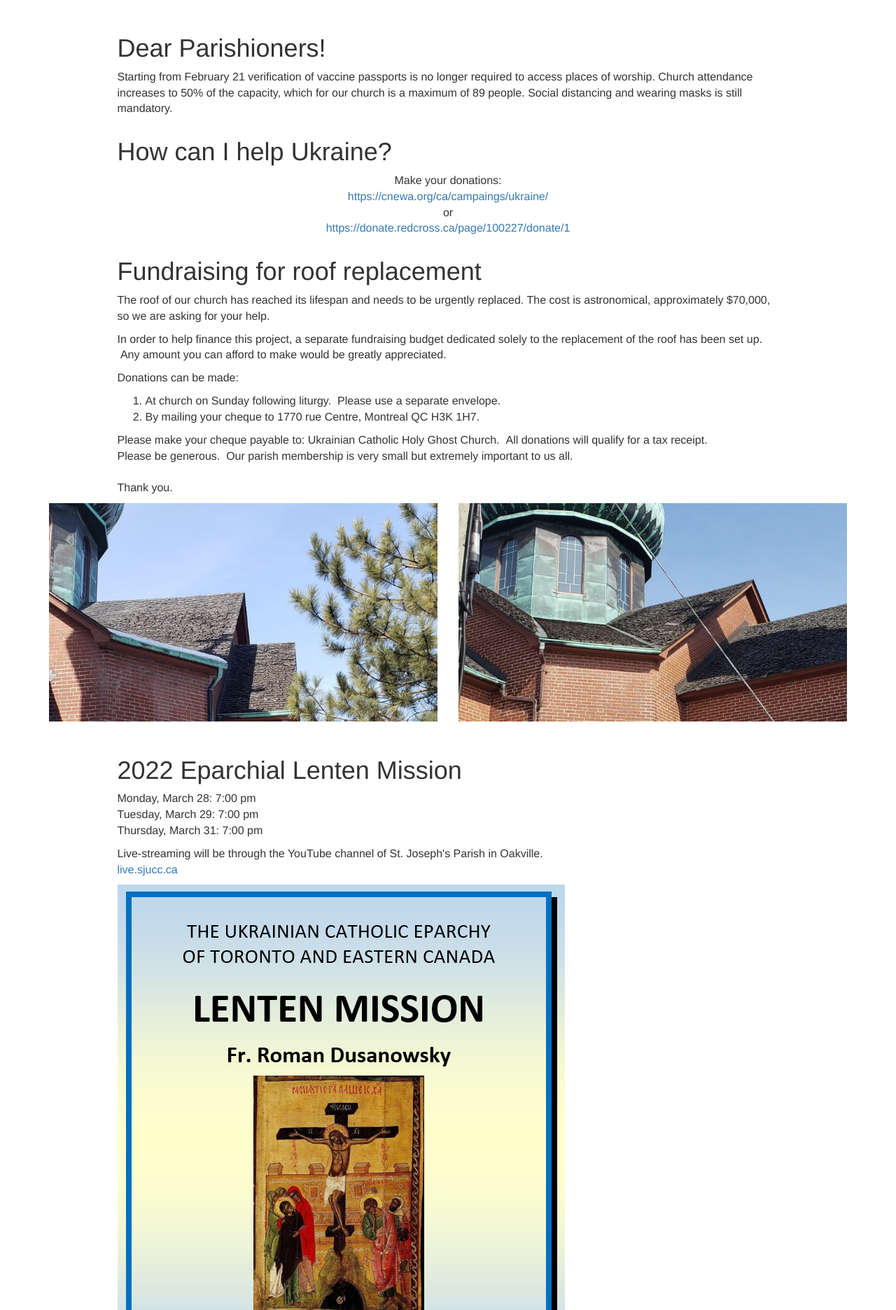
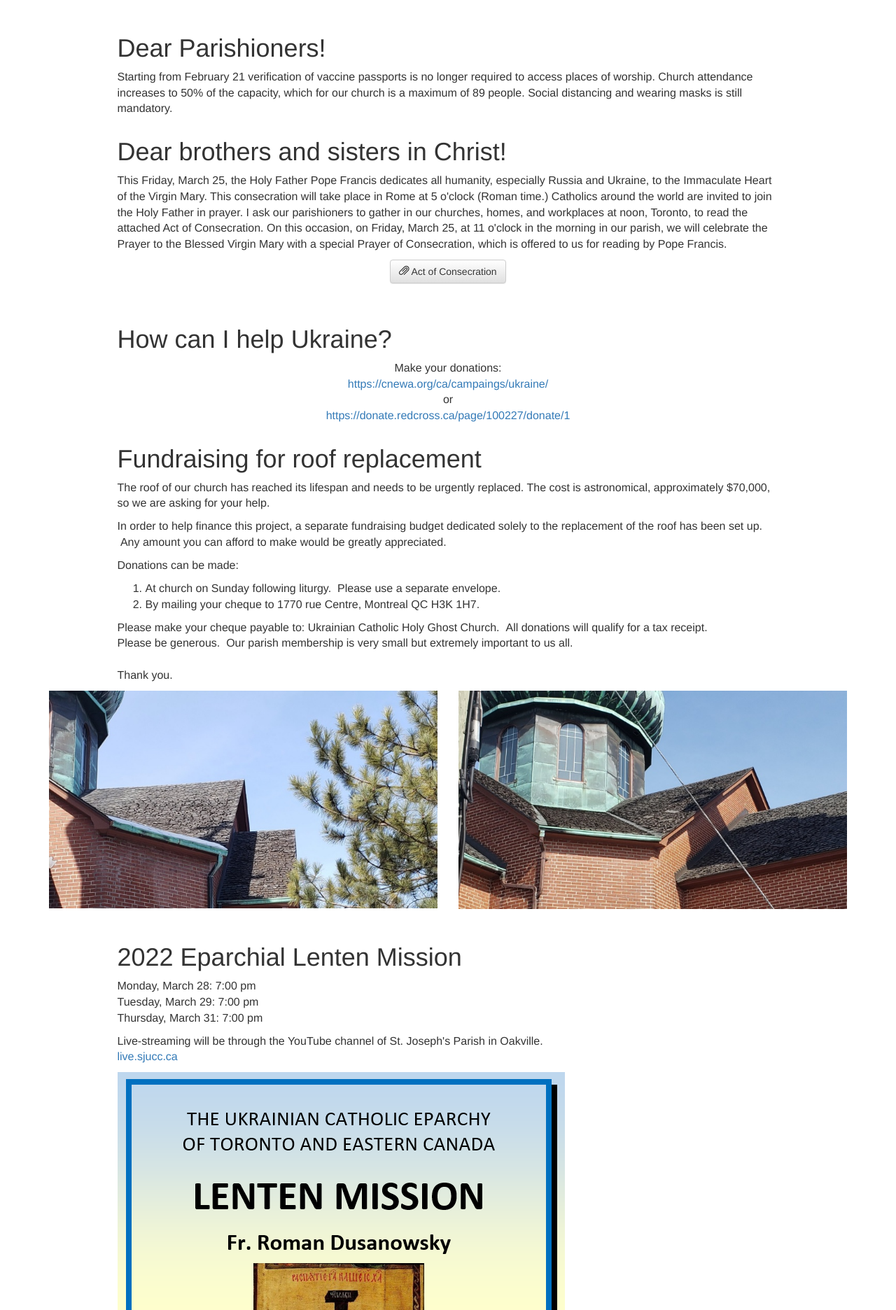
Before and after one commit to Netopya/UCHGC-Website, a PHP site: page / in a window 1280 px wide. Shown: the part 675-2547 px from the top of the page at 70% size. Run offline with PHP 8.4, Linux system fonts and the light colour scheme; a stand-in replaces the project's code that opens the database connection; some libraries are stand-ins or nearby versions.

Commit message:
peace prayer

```diff
--- /dev/null
+++ b/content/peace_prayer/en.html
@@ -0,0 +1,12 @@
+<article>
+    <h1>Dear brothers and sisters in Christ!</h1>
+    <p>
+        This Friday, March 25, the Holy Father Pope Francis dedicates all humanity, especially Russia and Ukraine, to the Immaculate Heart of the Virgin Mary.
+        This consecration will take place in Rome at 5 o'clock (Roman time.)
+        Catholics around the world are invited to join the Holy Father in prayer. I ask our parishioners to gather in our churches, homes, and workplaces at noon, Toronto, to read the attached Act of Consecration.
+        On this occasion, on Friday, March 25, at 11 o'clock in the morning in our parish, we will celebrate the Prayer to the Blessed Virgin Mary with a special Prayer of Consecration, which is offered to us for reading by Pope Francis.
+    </p>
+    <p style="text-align: center;margin-bottom: 40px;">
+        <a class="btn btn-default" href="attachments/Act of Consecration En_.pdf" role="button"><span class="glyphicon glyphicon-paperclip" aria-hidden="true"></span>  Act of Consecration</a>
+    </p>
+</article>
--- a/index.php
+++ b/index.php
@@ -75,6 +75,12 @@
                 <div class="row">
                     <div class="col-lg-10 col-lg-offset-1">
                         <?php getContent('covid_2022_feb'); ?>
+                    </div>
+                </div>
+
+                <div class="row">
+                    <div class="col-lg-10 col-lg-offset-1">
+                        <?php getContent('peace_prayer'); ?>
                     </div>
                 </div>
 
```
Also changed, not shown: content/peace_prayer/fr.html (added, +12 -0 lines), content/peace_prayer/uk.html (added, +12 -0 lines), 2 other files.
